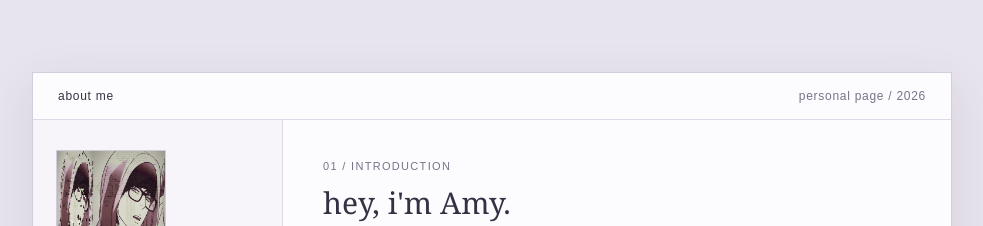
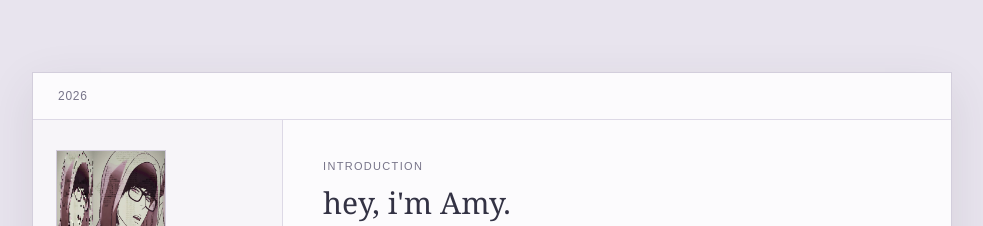
Before and after one commit to ButterflyAmy/me, a plain HTML site: page index.html in a window 1280 px wide. Shown: the top 226 px of the page, without its empty margins (148-1131 px from the left). Drawn offline with Linux system fonts and the light colour scheme.

Commit message:
Update index.html

```diff
--- a/index.html
+++ b/index.html
@@ -10,8 +10,7 @@
 <body>
   <main class="site">
     <header class="top">
-      <span>about me</span>
-      <span class="top-right">personal page / 2026</span>
+      <span class="top-right">2026</span>
     </header>
 
     <div class="layout">
@@ -40,7 +39,7 @@
       <div class="content">
 
         <section class="page active" id="home">
-          <p class="overline">01 / introduction</p>
+          <p class="overline"> introduction</p>
           <h2>hey, i'm Amy.</h2>
           <p>
             i made this page so people can get to know me a little better.
```
